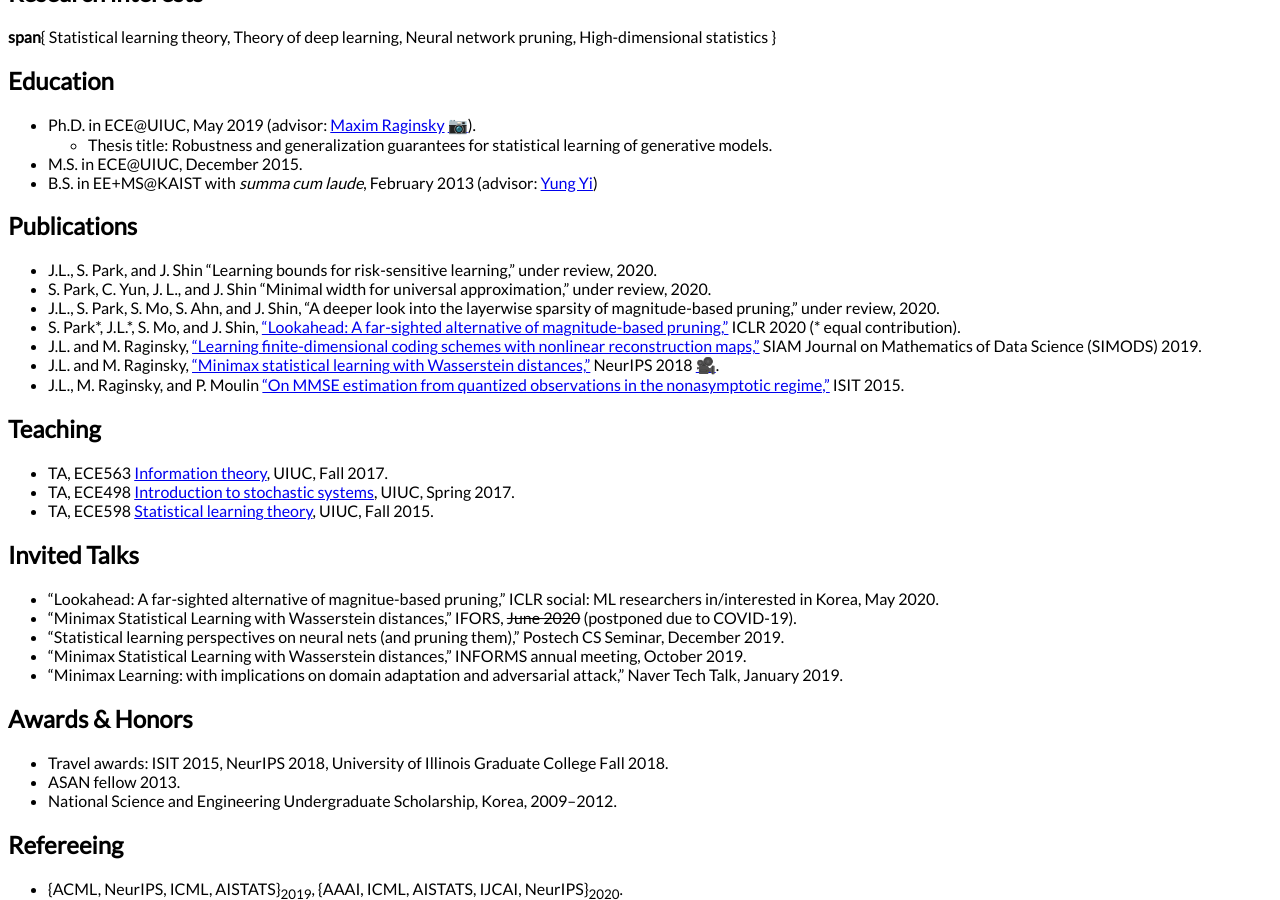
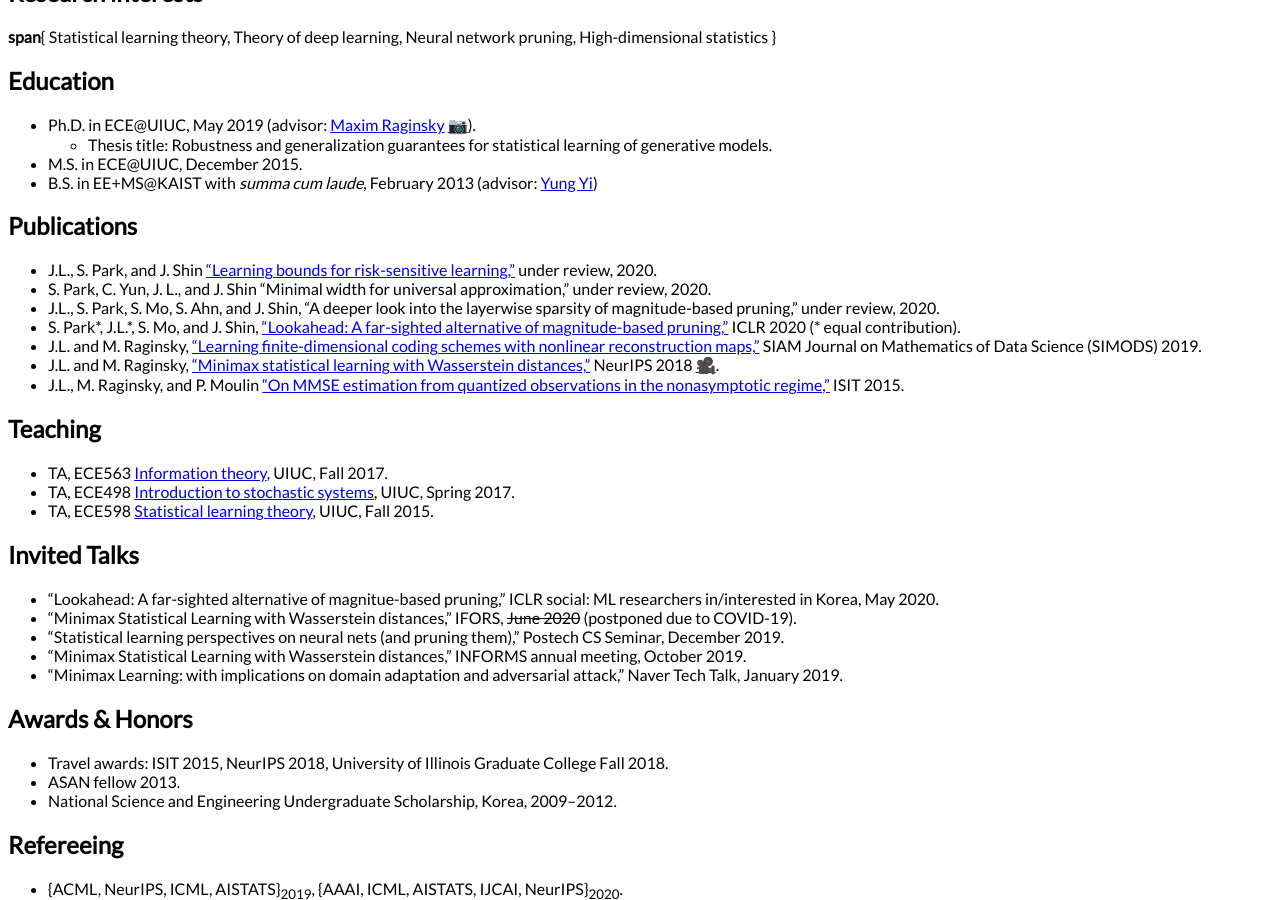
Before and after one commit to jaeho-lee/jaeho-lee.github.io, a Jekyll site: the page built from index.md, in a window 1280 px wide and 900 px high, scrolled down 437 px. Built offline with Jekyll 4.4.1, drawn with Linux system fonts in a browser that asks for light colours; emoji names are drawn with the system emoji font; part of the change alters nothing that is shown.

```diff
--- a/index.md
+++ b/index.md
@@ -20,7 +20,7 @@ Contact: jaeho-lee [at] kaist [dot] ac [dot] kr
 * B.S. in EE+MS@KAIST with *summa cum laude*, February 2013 (advisor: [Yung Yi](http://lanada.kaist.ac.kr/~yi/))
 
 ## Publications
-* J.L., S. Park, and J. Shin "Learning bounds for risk-sensitive learning," under review, 2020.
+* J.L., S. Park, and J. Shin ["Learning bounds for risk-sensitive learning,"](https://arxiv.org/abs/2006.08138) under review, 2020.
 * S. Park, C. Yun, J. L., and J. Shin "Minimal width for universal approximation," under review, 2020.
 * J.L., S. Park, S. Mo, S. Ahn, and J. Shin, "A deeper look into the layerwise sparsity of magnitude-based pruning," under review, 2020.
 * S. Park\*, J.L.\*, S. Mo, and J. Shin, ["Lookahead: A far-sighted alternative of magnitude-based pruning,"](https://openreview.net/forum?id=ryl3ygHYDB) ICLR 2020 (\* equal contribution).
```
